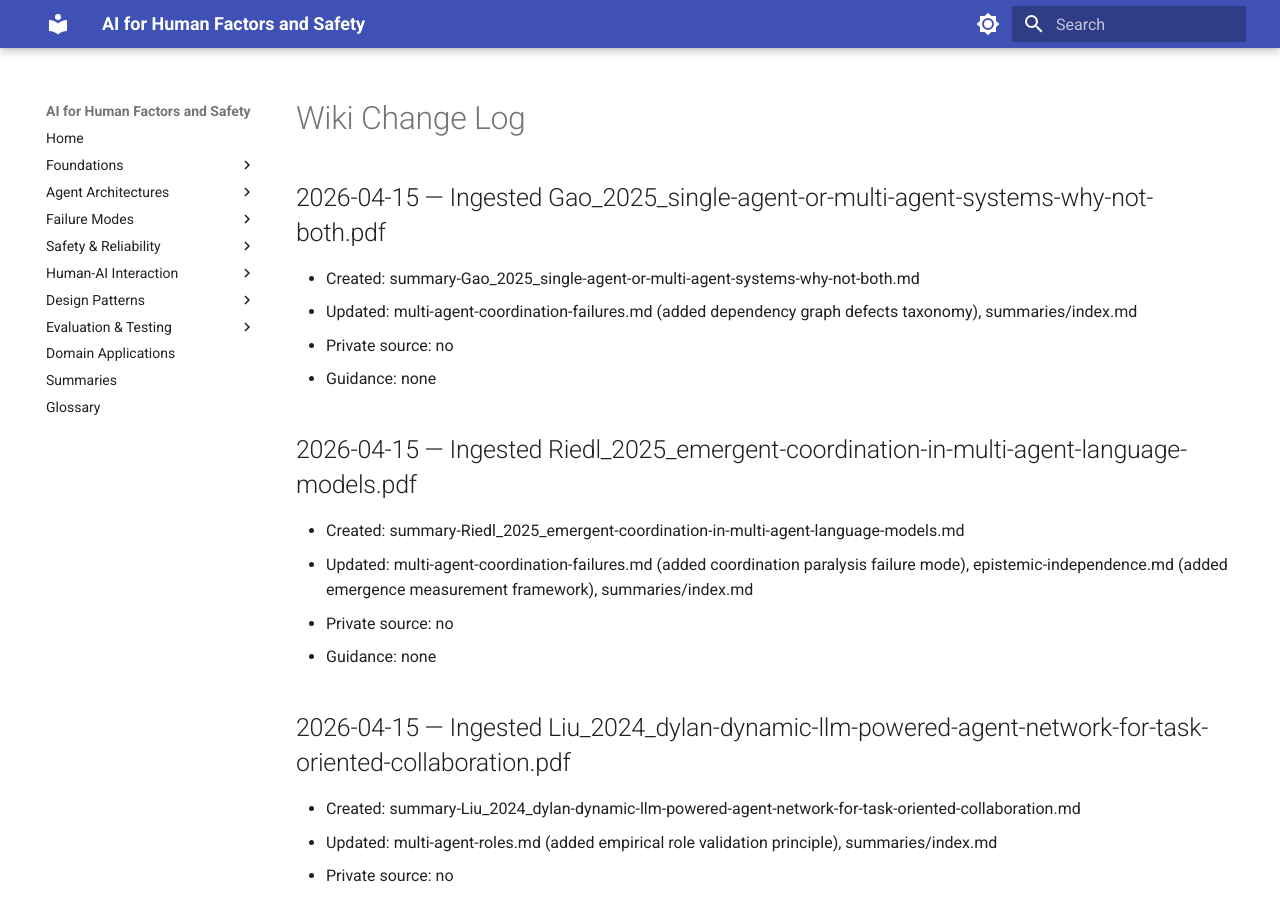
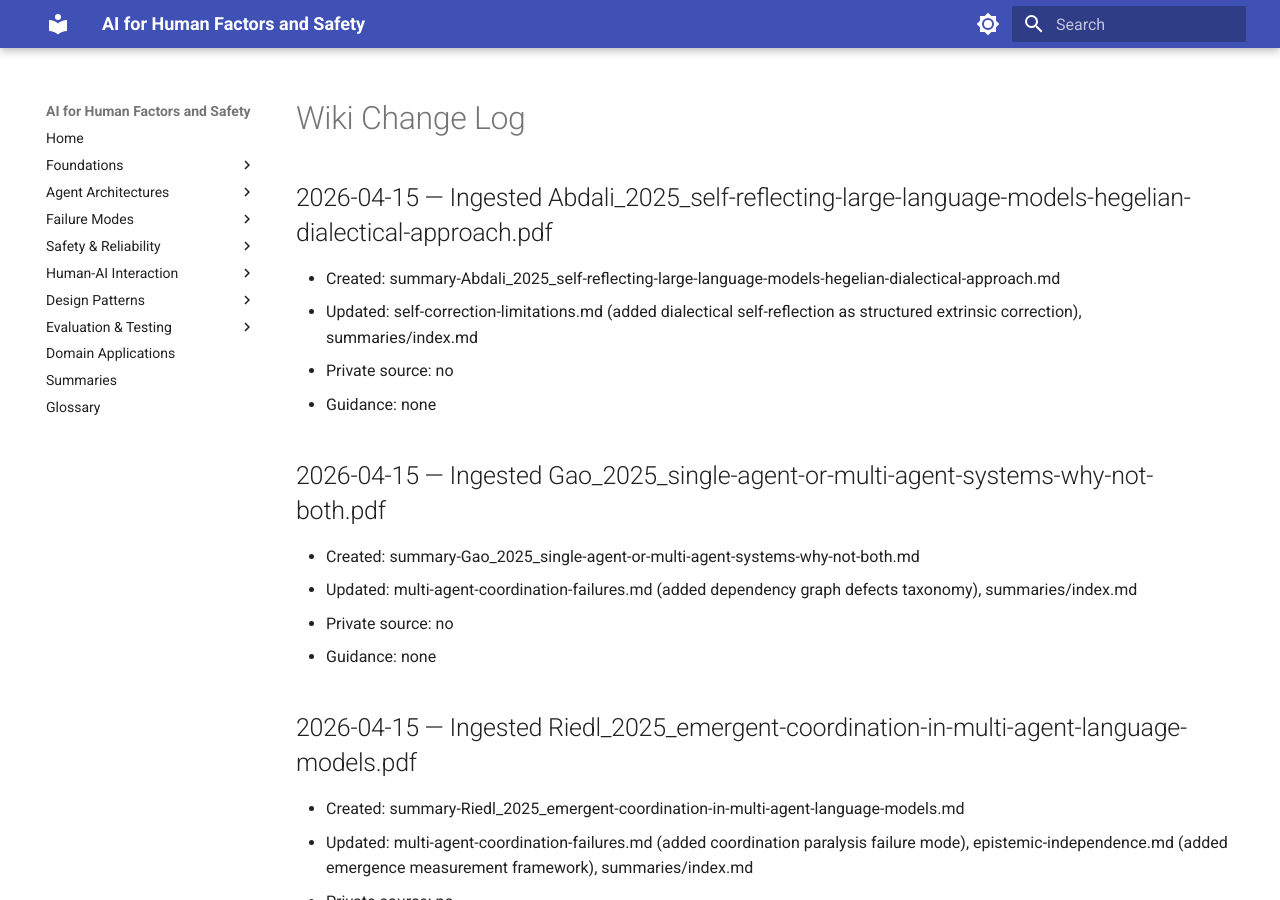
Before and after one commit to michaelhil/ai-human-factors-wiki, an MkDocs documentation site: the page built from wiki/log.md, in a window 1280 px wide and 900 px high. Built offline with MkDocs 1.6.1 and Material for MkDocs 9.7.7, drawn with Linux system fonts in a browser that asks for light colours.

Commit message:
Ingest Abdali 2025 (Hegelian dialectical self-reflection)
Co-Authored-By: Claude Opus 4.6 (1M context) <noreply@anthropic.com>

```diff
--- a/wiki/log.md
+++ b/wiki/log.md
@@ -1,4 +1,10 @@
 # Wiki Change Log
+
+## 2026-04-15 — Ingested Abdali_2025_self-reflecting-large-language-models-hegelian-dialectical-approach.pdf
+- Created: summary-Abdali_2025_self-reflecting-large-language-models-hegelian-dialectical-approach.md
+- Updated: self-correction-limitations.md (added dialectical self-reflection as structured extrinsic correction), summaries/index.md
+- Private source: no
+- Guidance: none
 
 ## 2026-04-15 — Ingested Gao_2025_single-agent-or-multi-agent-systems-why-not-both.pdf
 - Created: summary-Gao_2025_single-agent-or-multi-agent-systems-why-not-both.md
```
Also changed, not shown: wiki/failure-modes/self-correction-limitations.md (+4 -0 lines), wiki/summaries/index.md (+3 -0 lines), wiki/summaries/summary-Abdali_2025_self-reflecting-large-language-models-hegelian-dialectical-approach.md (added, +53 -0 lines).
